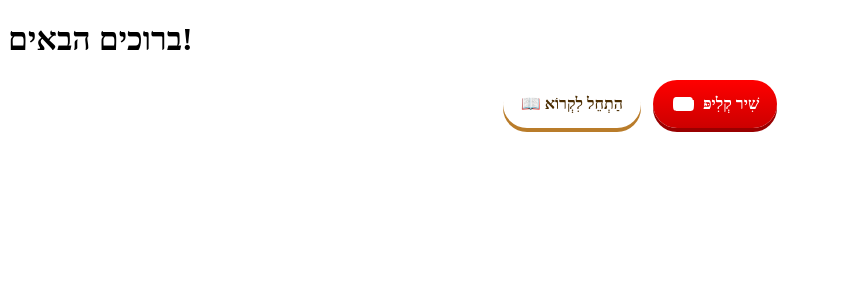
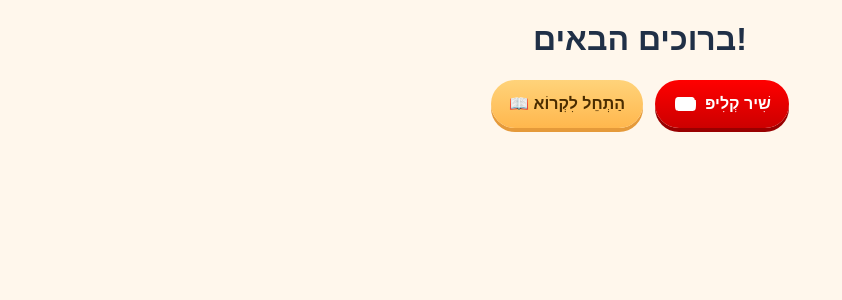
Before and after one commit to MMel25/storybook, a Next.js app: page / in a window 1280 px wide. Shown: the top 300 px of the page, without its empty margins (0-842 px from the left). Built offline with nearby package versions, Linux system fonts and the light colour scheme.

Commit message:
Update globals.css

```diff
--- a/styles/globals.css
+++ b/styles/globals.css
@@ -1,8 +1,79 @@
+:root {
+  --bg: #fff7ec;
+  --ink: #203047;
+  --ink-soft: #3a4a5f;
+  --brand-1: #5c6bc0;
+  --brand-2: #26a69a;
+  --brand-3: #ff7043;
+  --cta-1: #ffd37a;
+  --cta-2: #ffb74d;
+  --cta-shadow: #e59a3a;
+}
+
+body {
+  margin: 0;
+  background: var(--bg);
+  font-family: "Varela Round","Heebo",sans-serif;
+  color: var(--ink);
+  text-align: center;
+}
+
+.hero {
+  max-width: 1100px;
+  margin: 0 auto;
+  padding: 16px;
+}
+
+.title {
+  background: linear-gradient(90deg,var(--brand-1),var(--brand-2),var(--brand-3));
+  -webkit-background-clip: text;
+  color: transparent;
+  font-size: clamp(2rem, 5vw, 3rem);
+  margin-bottom: 8px;
+}
+
+.credits {
+  color: var(--ink-soft);
+  font-size: 1.1rem;
+  margin-bottom: 16px;
+}
+
+.mediaLink {
+  display: block;
+  margin: 0 auto;
+}
+
+.media {
+  position: relative;
+  border-radius: 20px;
+  overflow: hidden;
+  box-shadow: 0 8px 20px rgba(92,107,192,0.18);
+  background: #e3ecff;
+  margin: 0 auto;
+}
+
+/* מובייל – יחס עומד */
+@media (max-width: 767px) {
+  .media {
+    aspect-ratio: 3 / 4;
+    width: 100%;
+  }
+}
+
+/* דסקטופ – יחס רחב */
+@media (min-width: 768px) {
+  .media {
+    aspect-ratio: 16 / 9;
+    width: 90%;
+    max-width: 1050px;
+  }
+}
+
 .cta-group {
   display: flex;
   justify-content: center;
   gap: 12px;
-  margin-top: 12px;
+  margin-top: 16px;
   flex-wrap: wrap;
 }
 
@@ -15,14 +86,13 @@
   font-weight: bold;
   font-size: 1rem;
   text-decoration: none;
-  box-shadow: 0 4px 0 var(--cta-shadow);
   transition: transform 0.15s ease;
 }
 
 .cta.read {
   background: linear-gradient(180deg, var(--cta-1), var(--cta-2));
   color: #4a2c00;
-  box-shadow: 0 4px 0 #b97c2a;
+  box-shadow: 0 4px 0 var(--cta-shadow);
 }
 
 .cta.clip {
```
